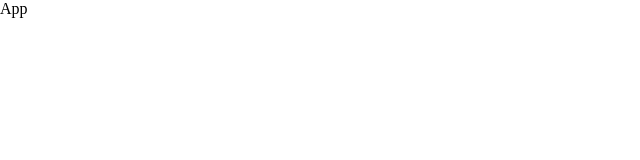
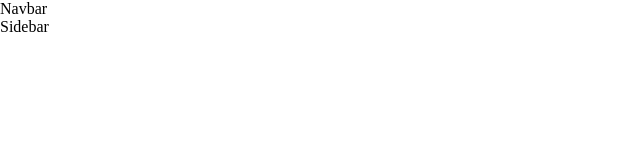
Before and after one commit to affangitty/JetSetMed, a React (Vite) app: page / in a window 1280 px wide. Shown: the top 160 px of the page, without its empty margins (0-640 px from the left). Built offline with nearby package versions, Linux system fonts and the light colour scheme.

Commit message:
feat : create website tree and define color root

```diff
--- a/src/App.jsx
+++ b/src/App.jsx
@@ -1,7 +1,12 @@
 import React from "react";
+import Dashboard from "./Pages/Dashboard/Dashboard";
 
 const App = () => {
-  return <div>App</div>;
+  return (
+    <div>
+      <Dashboard />
+    </div>
+  );
 };
 
 export default App;
--- /dev/null
+++ b/src/Pages/Dashboard/Dashboard.jsx
@@ -0,0 +1,15 @@
+import React from "react";
+import "./Dashboard.css";
+import Navbar from "../../Utilities/Navbar/Navbar";
+import Sidebar from "../../Utilities/Sidebar/Sidebar";
+
+const Dashboard = () => {
+  return (
+    <div>
+      <Navbar />
+      <Sidebar />
+    </div>
+  );
+};
+
+export default Dashboard;
--- /dev/null
+++ b/src/Utilities/Navbar/Navbar.jsx
@@ -0,0 +1,8 @@
+import React from "react";
+import "./Navbar.css";
+
+const Navbar = () => {
+  return <div>Navbar</div>;
+};
+
+export default Navbar;
--- /dev/null
+++ b/src/Utilities/Sidebar/Sidebar.jsx
@@ -0,0 +1,7 @@
+import React from "react";
+import "./Sidebar.css";
+const Sidebar = () => {
+  return <div>Sidebar</div>;
+};
+
+export default Sidebar;
--- a/src/index.css
+++ b/src/index.css
@@ -1,3 +1,6 @@
+:root {
+  --secondary-color: #194176;
+}
 * {
   margin: 0;
   padding: 0;
```
Also changed, not shown: src/Pages/Dashboard/Dashboard.css (added), src/Utilities/Navbar/Navbar.css (added), src/Utilities/Sidebar/Sidebar.css (added).
